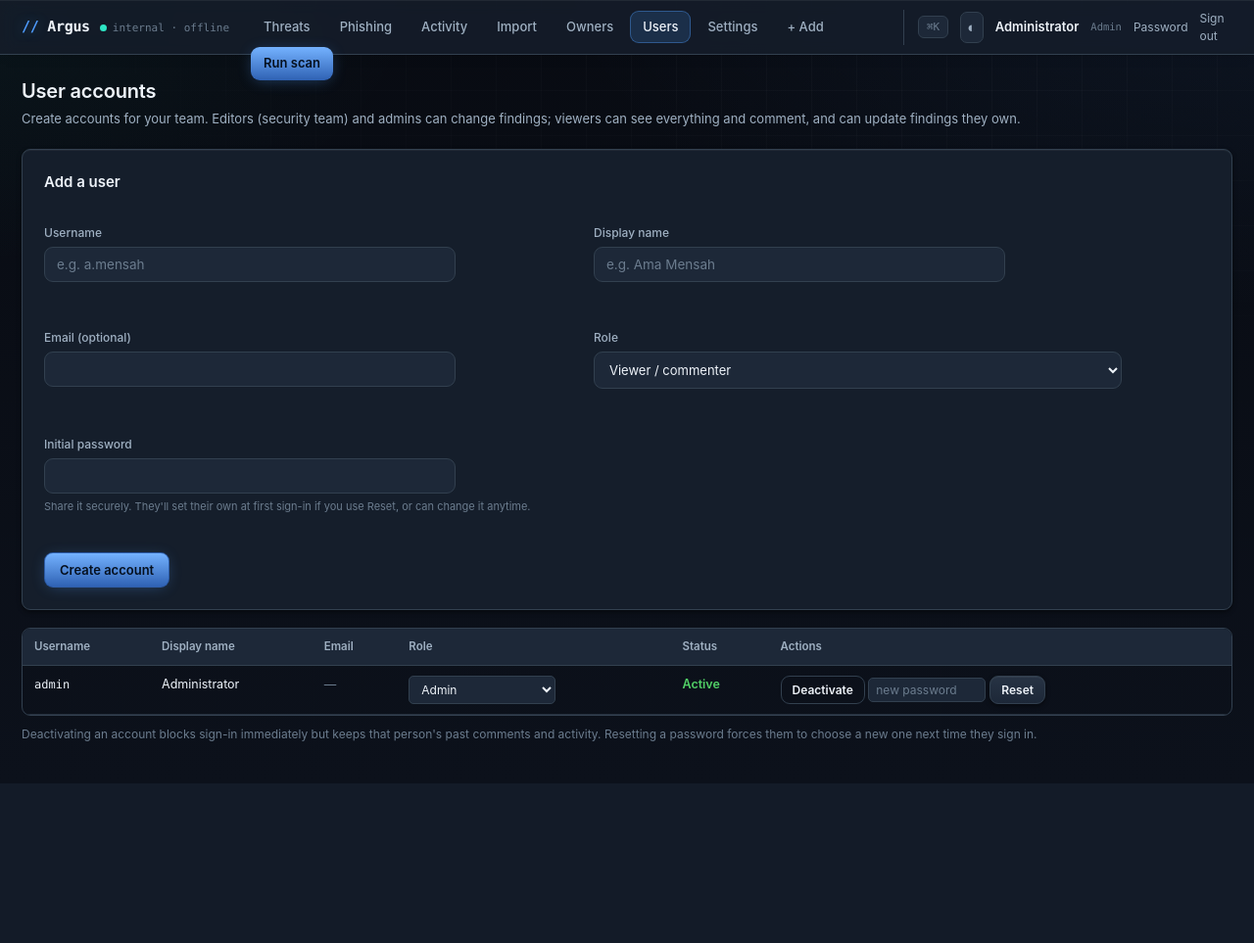
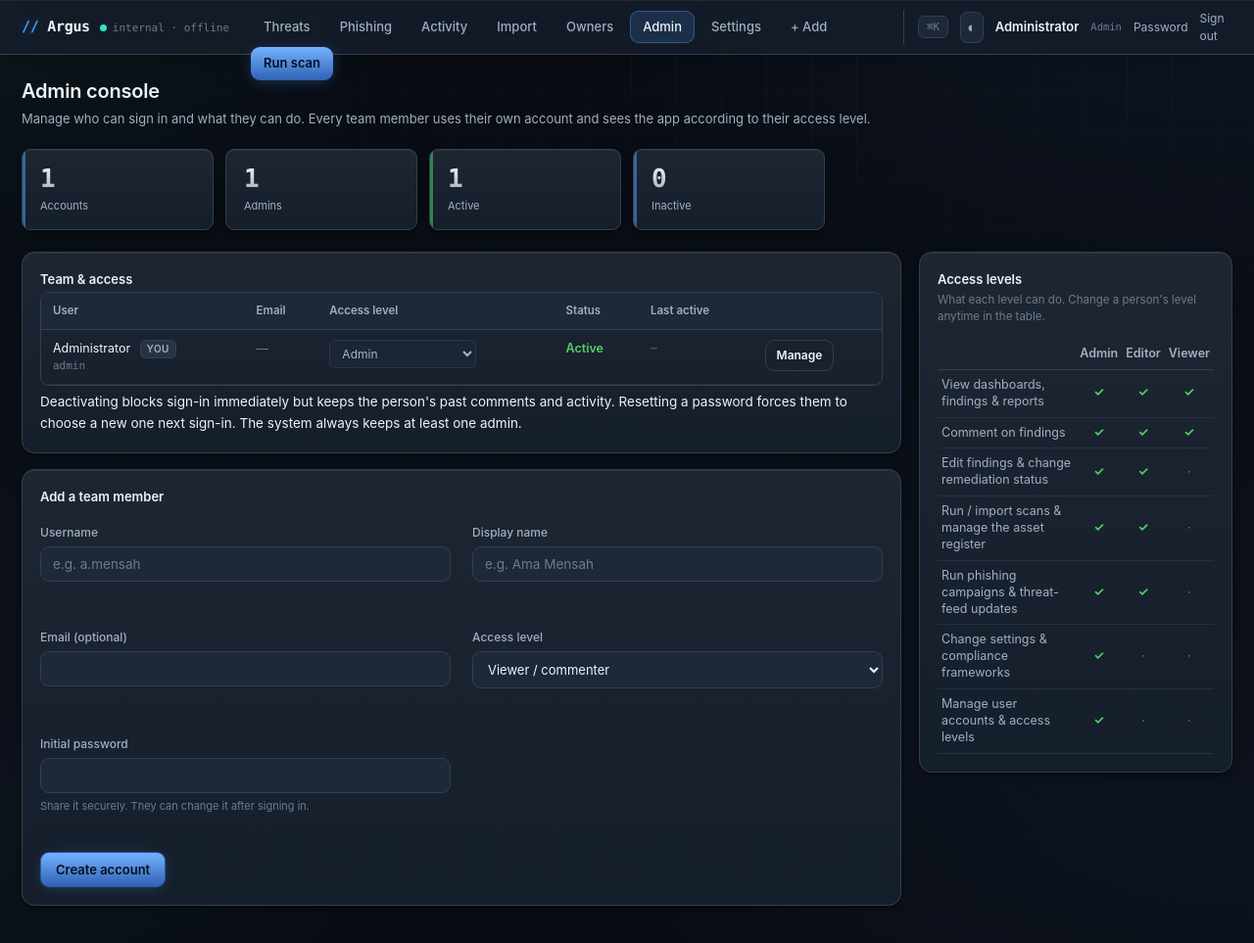
Before and after one commit to tricia-ships-it/argus, a Flask app: page /users in a window 1280 px wide. Shown: the whole page at 98% size. Before the commit the page ends 800 px from the top, so only its background shows below. Run offline with Flask 3, Linux system fonts and the light colour scheme; the visitor is signed in with stand-in values (Sample User, id 1); data comes from the database, SQL or seed files in the repository; data that the repository does not hold is empty; some libraries are stand-ins or nearby versions.

Commit message:
Admin console for managing accounts and access levels
- Rework the user-management page into a proper admin console: account
  stats (total / admins / active / inactive), a team table with inline
  access-level changes, last-active, and a per-user Manage menu
  (deactivate/reactivate, reset password, delete).
- Add account deletion, guarded so you can't delete your own account or the
  last remaining admin.
- Document the three access levels (Admin / Editor / Viewer) as a
  permissions matrix generated from the enforced role gates, so it's clear
  what each level can do. Every team member signs in to their own account
  and sees the app according to their level.
- Rename the nav entry to 'Admin'.

```diff
--- a/app/app.py
+++ b/app/app.py
@@ -436,8 +436,45 @@ def change_password():
 @auth.role_required("admin")
 def users():
     db = get_db()
-    rows = db.execute("SELECT * FROM users ORDER BY role, username").fetchall()
-    return render_template("users.html", users=rows, roles=auth.ROLES, role_labels=auth.ROLE_LABELS)
+    rows = db.execute(
+        "SELECT u.*, ("
+        "  SELECT MAX(created_at) FROM activity a WHERE a.user_id = u.id"
+        ") AS last_active FROM users u ORDER BY "
+        "CASE role WHEN 'admin' THEN 0 WHEN 'editor' THEN 1 ELSE 2 END, username").fetchall()
+    me = auth.current_user(db)
+    stats = {
+        "total": len(rows),
+        "admins": sum(1 for r in rows if r["role"] == "admin"),
+        "active": sum(1 for r in rows if r["active"]),
+        "inactive": sum(1 for r in rows if not r["active"]),
+    }
+    return render_template("users.html", users=rows, roles=auth.ROLES,
+                           role_labels=auth.ROLE_LABELS, stats=stats,
+                           permissions=auth.PERMISSION_MATRIX, me_id=me["id"] if me else None)
+
+
+@app.route("/users/<int:uid>/delete", methods=["POST"])
+@auth.role_required("admin")
+def users_delete(uid):
+    db = get_db()
+    me = auth.current_user(db)
+    if me and me["id"] == uid:
+        flash("You can't delete your own account.")
+        return redirect(url_for("users"))
+    target = db.execute("SELECT username, role FROM users WHERE id=?", (uid,)).fetchone()
+    if not target:
+        abort(404)
+    # never remove the last admin — the system must keep at least one
+    if target["role"] == "admin":
+        n_admin = db.execute("SELECT COUNT(*) n FROM users WHERE role='admin' AND active=1").fetchone()["n"]
+        if n_admin <= 1:
+            flash("Can't delete the only admin account. Make another user an admin first.")
+            return redirect(url_for("users"))
+    db.execute("DELETE FROM users WHERE id=?", (uid,))
+    db.commit()
+    auth.log_activity(db, me["id"], None, "users", f"deleted account '{target['username']}'")
+    flash(f"Account '{target['username']}' deleted.")
+    return redirect(url_for("users"))
 
 
 @app.route("/users/add", methods=["POST"])
--- a/app/static/app.js
+++ b/app/static/app.js
@@ -109,7 +109,7 @@
       cmds.push({ ic: "↥", label: "Import scan results", sub: "", href: url("import_scan") });
       cmds.push({ ic: "☖", label: "Asset owners", sub: "", href: url("owners") });
     }
-    if (window.__IS_ADMIN) cmds.push({ ic: "✦", label: "Manage users", sub: "", href: url("users") });
+    if (window.__IS_ADMIN) cmds.push({ ic: "✦", label: "Admin console", sub: "", href: url("users") });
     cmds.push({ ic: "◐", label: "Toggle light / dark theme", sub: "t", action: toggleTheme });
     return cmds;
   }
--- a/app/static/style.css
+++ b/app/static/style.css
@@ -982,3 +982,27 @@ tr.rowlink:hover td { background: var(--panel-3); }
 .grp-pick { display: flex; flex-direction: column; gap: 7px; margin: 6px 0; }
 .grp-opt { display: flex; align-items: center; gap: 8px; font-size: 13px; cursor: pointer; }
 .grp-opt input { accent-color: var(--accent); }
+
+/* ===== Admin console ===== */
+.inactive-row td { opacity: .55; }
+.perm-matrix { width: 100%; border-collapse: collapse; font-size: 12.5px; }
+.perm-matrix th { text-align: center; font-weight: 600; color: var(--ink-dim); padding: 6px 4px; border-bottom: 1px solid var(--line); }
+.perm-matrix th:first-child { text-align: left; }
+.perm-matrix td { padding: 7px 4px; border-bottom: 1px solid var(--line-soft); color: var(--ink-dim); line-height: 1.35; }
+.perm-matrix td.pm-cell { text-align: center; }
+.pm-yes { color: var(--low); font-weight: 700; }
+.pm-no { color: var(--ink-faint); }
+.umenu { position: relative; display: inline-block; }
+.umenu > summary { list-style: none; cursor: pointer; }
+.umenu > summary::-webkit-details-marker { display: none; }
+.umenu-pop { position: absolute; right: 0; top: calc(100% + 6px); z-index: 30; min-width: 230px;
+  background: var(--panel); border: 1px solid var(--line); border-radius: var(--radius);
+  box-shadow: var(--elev-2); padding: 8px; display: flex; flex-direction: column; gap: 6px; }
+.umenu-item { width: 100%; text-align: left; background: transparent; border: 0; color: var(--ink);
+  padding: 7px 9px; border-radius: 6px; font-size: 13px; cursor: pointer; font-family: var(--sans); }
+.umenu-item:hover { background: var(--panel-3); }
+.umenu-item.danger { color: var(--crit); }
+.umenu-item.danger:hover { background: var(--crit-bg); }
+.umenu-reset { display: flex; gap: 6px; align-items: center; border-top: 1px solid var(--line-soft);
+  border-bottom: 1px solid var(--line-soft); padding: 8px 0; margin: 2px 0; }
+.umenu-reset input { flex: 1; min-width: 0; font-size: 12px; padding: 6px 8px; }
--- a/app/templates/base.html
+++ b/app/templates/base.html
@@ -42,7 +42,7 @@
       <a href="{{ url_for('import_scan') }}" class="{{ 'active' if ep == 'import_scan' }}">Import</a>
       <a href="{{ url_for('owners') }}" class="{{ 'active' if ep == 'owners' }}">Owners</a>
       {% endif %}
-      {% if is_admin %}<a href="{{ url_for('users') }}" class="{{ 'active' if ep == 'users' }}">Users</a>{% endif %}
+      {% if is_admin %}<a href="{{ url_for('users') }}" class="{{ 'active' if ep == 'users' }}">Admin</a>{% endif %}
       {% if is_admin %}<a href="{{ url_for('settings_page') }}" class="{{ 'active' if ep and ep.startswith('settings') }}">Settings</a>{% endif %}
       {% if can_import_or_scan %}<a href="{{ url_for('finding_new') }}">+ Add</a>{% endif %}
       {% if can_import_or_scan %}<a href="{{ url_for('scan_page') }}" class="primary">Run scan</a>{% endif %}
--- a/app/templates/users.html
+++ b/app/templates/users.html
@@ -1,59 +1,121 @@
 {% extends "base.html" %}
-{% block title %}Users · Argus{% endblock %}
+{% block title %}Admin console · Argus{% endblock %}
 {% block body %}
-<h1>User accounts</h1>
-<p class="lede">Create accounts for your team. Editors (security team) and admins can change findings; viewers can see everything and comment, and can update findings they own.</p>
 
-<div class="panel">
-  <h2>Add a user</h2>
-  <form method="post" action="{{ url_for('users_add') }}"><input type="hidden" name="_csrf" value="{{ csrf_token() }}">
-    <div class="form-grid">
-      <div class="field"><label>Username</label><input name="username" required placeholder="e.g. a.mensah"></div>
-      <div class="field"><label>Display name</label><input name="display_name" placeholder="e.g. Ama Mensah"></div>
-      <div class="field"><label>Email (optional)</label><input name="email" type="email"></div>
-      <div class="field"><label>Role</label>
-        <select name="role">
-          {% for r in roles %}<option value="{{ r }}" {{ 'selected' if r=='viewer' }}>{{ role_labels[r] }}</option>{% endfor %}
-        </select>
-      </div>
-      <div class="field"><label>Initial password</label><input name="password" required>
-        <span class="hint">Share it securely. They'll set their own at first sign-in if you use Reset, or can change it anytime.</span>
+<div class="page-head">
+  <div>
+    <h1>Admin console</h1>
+    <p class="lede">Manage who can sign in and what they can do. Every team member uses their own account and sees the app according to their access level.</p>
   </div>
 </div>
-    <div class="form-actions"><button class="btn primary" type="submit">Create account</button></div>
-  </form>
+
+<div class="stats">
+  <div class="stat"><div class="n count" data-count="{{ stats.total }}">{{ stats.total }}</div><div class="l">Accounts</div></div>
+  <div class="stat" style="--accent:var(--accent)"><div class="n count" data-count="{{ stats.admins }}">{{ stats.admins }}</div><div class="l">Admins</div></div>
+  <div class="stat" style="--accent:var(--low)"><div class="n count" data-count="{{ stats.active }}">{{ stats.active }}</div><div class="l">Active</div></div>
+  <div class="stat"><div class="n count" data-count="{{ stats.inactive }}">{{ stats.inactive }}</div><div class="l">Inactive</div></div>
 </div>
 
+<div class="detail-grid">
+  <div class="detail-main">
+    <div class="card">
+      <h3>Team &amp; access</h3>
       <div class="table-scroll">
-<table class="grid" style="min-width:820px">
-  <thead><tr><th>Username</th><th>Display name</th><th>Email</th><th>Role</th><th>Status</th><th>Actions</th></tr></thead>
+      <table class="grid" style="min-width:760px">
+        <thead><tr><th>User</th><th>Email</th><th>Access level</th><th>Status</th><th>Last active</th><th></th></tr></thead>
         <tbody>
           {% for u in users %}
           <tr class="{{ 'inactive-row' if not u.active }}">
-      <td class="mono">{{ u.username }}</td>
-      <td>{{ u.display_name or '—' }}</td>
+            <td>
+              <div>{{ u.display_name or u.username }}{% if u.id == me_id %} <span class="pill">you</span>{% endif %}</div>
+              <div class="muted mono" style="font-size:11px">{{ u.username }}</div>
+            </td>
             <td class="muted">{{ u.email or '—' }}</td>
             <td>
-        <form method="post" action="{{ url_for('users_role', uid=u.id) }}" style="display:flex;gap:6px;align-items:center"><input type="hidden" name="_csrf" value="{{ csrf_token() }}">
-          <select name="role" class="statussel" onchange="this.form.submit()">
+              <form method="post" action="{{ url_for('users_role', uid=u.id) }}"><input type="hidden" name="_csrf" value="{{ csrf_token() }}">
+                <select name="role" class="statussel" onchange="this.form.submit()" {{ 'disabled' if u.id == me_id }}>
                   {% for r in roles %}<option value="{{ r }}" {{ 'selected' if u.role==r }}>{{ role_labels[r] }}</option>{% endfor %}
                 </select>
               </form>
             </td>
             <td>{% if u.active %}<span class="rto Met">Active</span>{% else %}<span class="muted">Inactive</span>{% endif %}</td>
-      <td class="nowrap">
-        <form method="post" action="{{ url_for('users_active', uid=u.id) }}" style="display:inline"><input type="hidden" name="_csrf" value="{{ csrf_token() }}">
-          <button class="btn sm ghost" type="submit">{{ 'Deactivate' if u.active else 'Reactivate' }}</button>
+            <td class="mono muted nowrap" style="font-size:11.5px">{{ u.last_active[:16].replace('T',' ') if u.last_active else '—' }}</td>
+            <td class="nowrap row-actions">
+              <details class="umenu">
+                <summary class="btn sm ghost">Manage</summary>
+                <div class="umenu-pop">
+                  {% if u.id != me_id %}
+                  <form method="post" action="{{ url_for('users_active', uid=u.id) }}"><input type="hidden" name="_csrf" value="{{ csrf_token() }}">
+                    <button class="umenu-item" type="submit">{{ 'Deactivate' if u.active else 'Reactivate' }}</button>
                   </form>
-        <form method="post" action="{{ url_for('users_reset', uid=u.id) }}" style="display:inline-flex;gap:4px;align-items:center"><input type="hidden" name="_csrf" value="{{ csrf_token() }}">
-          <input name="password" placeholder="new password" style="background:var(--panel-2);border:1px solid var(--line);color:var(--ink);padding:4px 7px;border-radius:5px;font-size:12px;width:120px">
-          <button class="btn sm" type="submit">Reset</button>
+                  {% endif %}
+                  <form method="post" action="{{ url_for('users_reset', uid=u.id) }}" class="umenu-reset"><input type="hidden" name="_csrf" value="{{ csrf_token() }}">
+                    <input name="password" placeholder="new password (min 8)">
+                    <button class="btn sm" type="submit">Reset password</button>
                   </form>
+                  {% if u.id != me_id %}
+                  <form method="post" action="{{ url_for('users_delete', uid=u.id) }}" onsubmit="return confirm('Delete {{ u.username }}? Their past activity is kept but the account is removed.')"><input type="hidden" name="_csrf" value="{{ csrf_token() }}">
+                    <button class="umenu-item danger" type="submit">Delete account</button>
+                  </form>
+                  {% endif %}
+                </div>
+              </details>
             </td>
           </tr>
           {% endfor %}
         </tbody>
       </table>
       </div>
-<p class="note">Deactivating an account blocks sign-in immediately but keeps that person's past comments and activity. Resetting a password forces them to choose a new one next time they sign in.</p>
+      <p class="note">Deactivating blocks sign-in immediately but keeps the person's past comments and activity. Resetting a password forces them to choose a new one next sign-in. The system always keeps at least one admin.</p>
+    </div>
+
+    <div class="card">
+      <h3>Add a team member</h3>
+      <form method="post" action="{{ url_for('users_add') }}"><input type="hidden" name="_csrf" value="{{ csrf_token() }}">
+        <div class="form-grid">
+          <div class="field"><label>Username</label><input name="username" required placeholder="e.g. a.mensah"></div>
+          <div class="field"><label>Display name</label><input name="display_name" placeholder="e.g. Ama Mensah"></div>
+          <div class="field"><label>Email (optional)</label><input name="email" type="email"></div>
+          <div class="field"><label>Access level</label>
+            <select name="role">
+              {% for r in roles %}<option value="{{ r }}" {{ 'selected' if r=='viewer' }}>{{ role_labels[r] }}</option>{% endfor %}
+            </select>
+          </div>
+          <div class="field"><label>Initial password</label><input name="password" required>
+            <span class="hint">Share it securely. They can change it after signing in.</span>
+          </div>
+        </div>
+        <div class="form-actions"><button class="btn primary" type="submit">Create account</button></div>
+      </form>
+    </div>
+  </div>
+
+  <aside class="detail-side">
+    <div class="card">
+      <h3>Access levels</h3>
+      <p class="card-sub">What each level can do. Change a person's level anytime in the table.</p>
+      <table class="perm-matrix">
+        <thead><tr><th></th>{% for r in roles %}<th>{{ role_labels[r].split(' ')[0] }}</th>{% endfor %}</tr></thead>
+        <tbody>
+          {% for label, caps in permissions %}
+          <tr><td>{{ label }}</td>
+            {% for r in roles %}<td class="pm-cell">{% if caps[r] %}<span class="pm-yes">✓</span>{% else %}<span class="pm-no">·</span>{% endif %}</td>{% endfor %}
+          </tr>
+          {% endfor %}
+        </tbody>
+      </table>
+    </div>
+  </aside>
+</div>
+
 {% endblock %}
+{% block scripts %}
+<script>
+// close any open Manage menu when clicking elsewhere
+document.addEventListener('click', function (e) {
+  document.querySelectorAll('details.umenu[open]').forEach(function (d) {
+    if (!d.contains(e.target)) d.removeAttribute('open');
+  });
+});
+</script>
+{% endblock %}
```
Also changed, not shown: app/auth.py (+17 -0 lines). Lines whose indentation alone changed are shown as unchanged.
